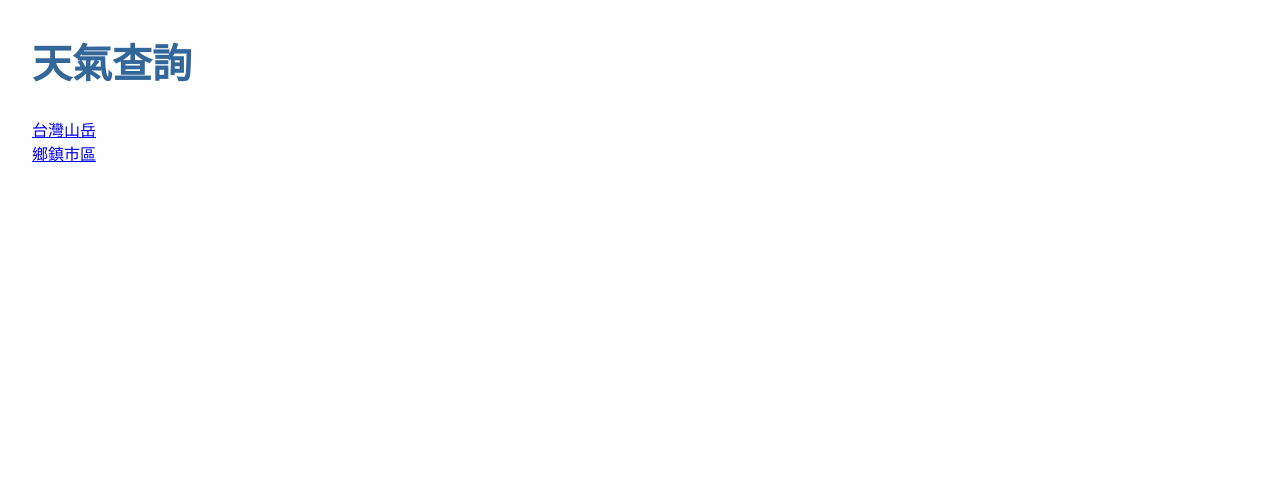
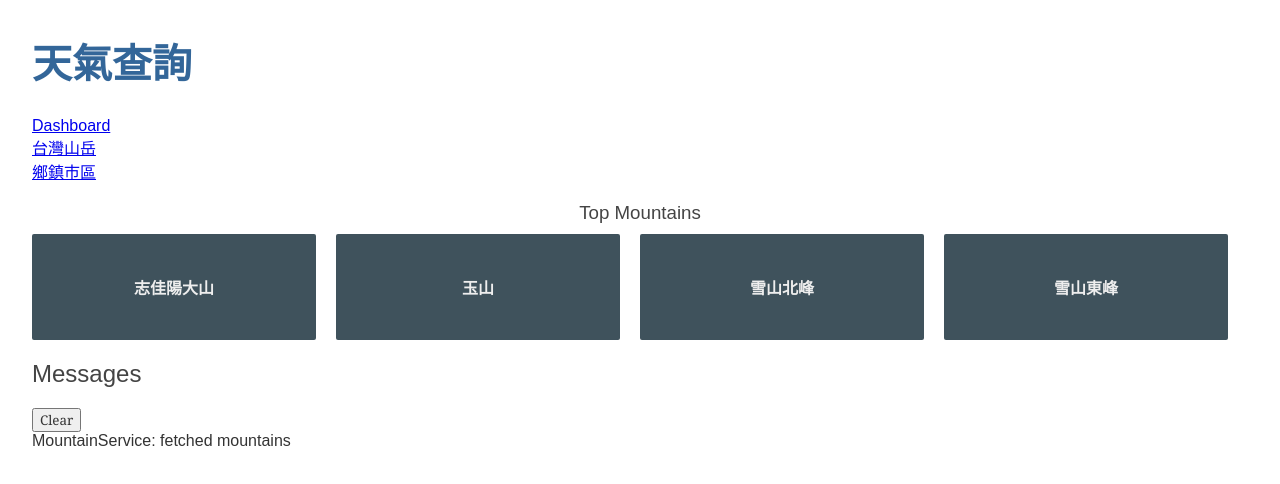
Before and after one commit to cool21540125/angular-map, an Angular app: page /dashboard in a window 1280 px wide. Before the commit this address led to /. Shown: the top 484 px of the page. Built offline with nearby package versions, Linux system fonts and the light colour scheme.

Commit message:
Chap5 dashboard routerLink

```diff
--- a/src/app/app-routing.module.ts
+++ b/src/app/app-routing.module.ts
@@ -1,10 +1,12 @@
 import { NgModule } from '@angular/core';
 import { Routes, RouterModule } from '@angular/router';
 import { MountainComponent } from './mountain/mountain.component';
-
+import { DashboardComponent } from './dashboard/dashboard.component';
 
 const routes: Routes = [
-  { path: 'mountain', component: MountainComponent }
+  { path: '', redirectTo: '/dashboard', pathMatch: 'full' },
+  { path: 'mountain', component: MountainComponent },
+  { path: 'dashboard', component: DashboardComponent },
 ];
 
 @NgModule({
--- a/src/app/app.component.html
+++ b/src/app/app.component.html
@@ -1,5 +1,8 @@
 <h1>{{title}}</h1>
 
+<nav>
+  <a routerLink="/dashboard">Dashboard</a>
+</nav>
 <nav>
   <a routerLink="/mountain">台灣山岳</a>
 </nav>
--- a/src/app/app.module.ts
+++ b/src/app/app.module.ts
@@ -7,6 +7,7 @@ import { MountainComponent } from './mountain/mountain.component';
 import { AreaComponent } from './area/area.component';
 import { MountainDetailComponent } from './mountain-detail/mountain-detail.component';
 import { MessagesComponent } from './messages/messages.component';
+import { DashboardComponent } from './dashboard/dashboard.component';
 
 @NgModule({
   declarations: [
@@ -14,7 +15,8 @@ import { MessagesComponent } from './messages/messages.component';
     MountainComponent,
     AreaComponent,
     MountainDetailComponent,
-    MessagesComponent
+    MessagesComponent,
+    DashboardComponent
   ],
   imports: [
     BrowserModule,
--- /dev/null
+++ b/src/app/dashboard/dashboard.component.html
@@ -0,0 +1,9 @@
+<h3>Top Mountains</h3>
+
+<div class="grid grid-pad">
+  <a *ngFor="let mt of mountains" class="col-1-4">
+    <div class="module mountain">
+      <h4>{{mt.name}}</h4>
+    </div>
+  </a>
+</div>
--- /dev/null
+++ b/src/app/dashboard/dashboard.component.scss
@@ -0,0 +1,63 @@
+/* DashboardComponent's private CSS styles */
+[class*='col-'] {
+  float: left;
+  padding-right: 20px;
+  padding-bottom: 20px;
+}
+[class*='col-']:last-of-type {
+  padding-right: 0;
+}
+a {
+  text-decoration: none;
+}
+*, *:after, *:before {
+  -webkit-box-sizing: border-box;
+  -moz-box-sizing: border-box;
+  box-sizing: border-box;
+}
+h3 {
+  text-align: center;
+  margin-bottom: 0;
+}
+h4 {
+  position: relative;
+}
+.grid {
+  margin: 0;
+}
+.col-1-4 {
+  width: 25%;
+}
+.module {
+  padding: 20px;
+  text-align: center;
+  color: #eee;
+  max-height: 120px;
+  min-width: 120px;
+  background-color: #3f525c;
+  border-radius: 2px;
+}
+.module:hover {
+  background-color: #eee;
+  cursor: pointer;
+  color: #607d8b;
+}
+.grid-pad {
+  padding: 10px 0;
+}
+.grid-pad > [class*='col-']:last-of-type {
+  padding-right: 20px;
+}
+@media (max-width: 600px) {
+  .module {
+    font-size: 10px;
+    max-height: 75px; }
+}
+@media (max-width: 1024px) {
+  .grid {
+    margin: 0;
+  }
+  .module {
+    min-width: 60px;
+  }
+}
--- /dev/null
+++ b/src/app/dashboard/dashboard.component.ts
@@ -0,0 +1,23 @@
+import { Component, OnInit } from '@angular/core';
+import { Mountain } from '../mountain';
+import { MountainService } from '../mountain.service';
+
+@Component({
+  selector: 'app-dashboard',
+  templateUrl: './dashboard.component.html',
+  styleUrls: ['./dashboard.component.scss']
+})
+export class DashboardComponent implements OnInit {
+  mountains: Mountain[] = [];
+
+  constructor(private mountainService: MountainService) { }
+
+  ngOnInit(): void {
+    this.getMountains();
+  }
+
+  getMountains(): void {
+    this.mountainService.getMountains()
+        .subscribe(mountains => this.mountains = mountains.slice(1, 5));
+  }
+}
--- a/src/app/mock-mountains.ts
+++ b/src/app/mock-mountains.ts
@@ -3,5 +3,25 @@ import { Mountain } from './mountain';
 export const MOUNTAINS: Mountain[] = [
   { id: 'D001', name: '中央尖山' },
   { id: 'D090', name: '志佳陽大山' },
-  { id: 'D080', name: '玉山' }
+  { id: 'D080', name: '玉山' },
+  { id: 'D052', name: '雪山北峰'},
+  { id: 'D053', name: '雪山東峰'},
+  { id: 'D054', name: '頭鷹山'},
+  { id: 'D023', name: '丹大山'},
+  { id: 'D011', name: '光頭山'},
+  { id: 'D020', name: '八通關山'},
+  { id: 'D025', name: '六順山'},
+  { id: 'D028', name: '合歡山'},
+  { id: 'D029', name: '合歡山東峰'},
+  { id: 'D088', name: '合歡山西峰'},
+  { id: 'D021', name: '大水窟山'},
+  { id: 'D022', name: '干卓萬山'},
+  { id: 'D033', name: '東巒大山'},
+  { id: 'D032', name: '東郡大山'},
+  { id: 'D042', name: '無雙山'},
+  { id: 'D034', name: '牧山'},
+  { id: 'D083', name: '玉山前峰'},
+  { id: 'D026', name: '玉山北峰'},
+  { id: 'D082', name: '玉山東峰'},
+  { id: 'D081', name: '玉山西峰'},
 ];
```
Also changed, not shown: 1 other file (tests, documents, lock files or other folders).
